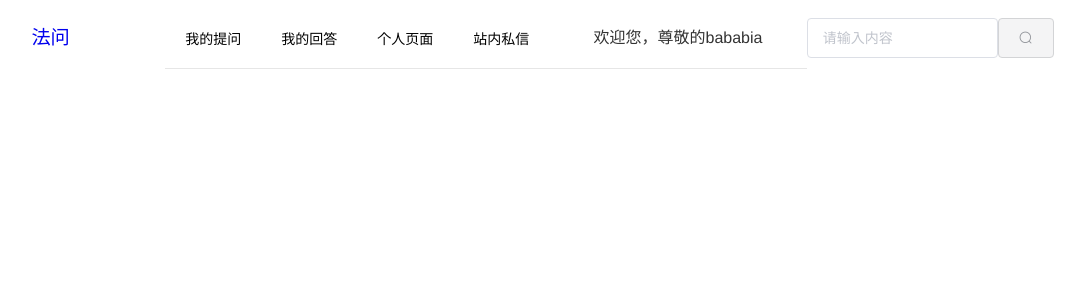
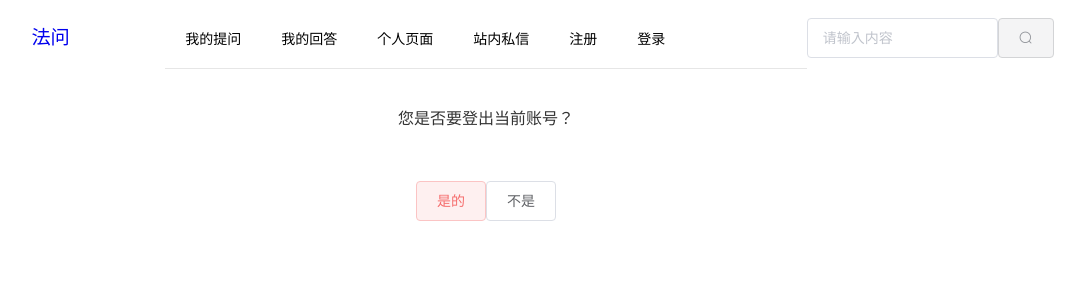
Before and after one commit to seikosha/fawen, a Vue app in the folder src/main/resources/frontend/: page /logout in a window 1280 px wide. Shown: the top 300 px of the page, without its empty margins (154-1239 px from the left). Built offline with nearby package versions, Linux system fonts and the light colour scheme; no server answers.

Commit message:
14th day logout function built

```diff
--- a/src/main/resources/frontend/src/App.vue
+++ b/src/main/resources/frontend/src/App.vue
@@ -1,18 +1,13 @@
 <template>
   <div id="app">
     <el-container>
-      <header1 v-show="header1_token"></header1>
-      <header2 v-show="header2_token"></header2>
+      <header1 v-show="header1_token" ></header1>
+      <header2 v-show="header2_token" ></header2>
 
       <router-view></router-view>
 
       <el-footer>
-        <div id="welcome">
-          <div>{{message.username}}</div>
-          <div>{{login_query}}</div>
-        </div>
       </el-footer>
-
     </el-container>
 
   </div>
@@ -53,27 +48,37 @@ import store from './store';
       header1,
       header2
     },
-    el:'#welcome',
+
+
 
     data(){
       return{
+
         message:{
           username:null
         },
-        login_query:'',
+        login_query:''+store.state.Authorization+'',
         header1_token: true,
         header2_token: false
       }
     },
-    mounted() {
-      if(store.state.Authorization != null || store.state.Authorization !== ''){
+
+
+
+    created() {
+      console.log('验证信息：'+this.$store.state.Authorization);
+      if(this.$store.state.Authorization == null) {
+        console.log('验证为null');
+      }else if (this.$store.state.Authorization === ''){
+        console.log('验证为空字符串')
+      }else{
         this.header1_token = false;
         this.header2_token = true;
+
       }
-      const axios = require('axios');
-      axios.get('/queryUserList').then(response=>(this.message=response.data[0]));
-      axios.get('/')
-  }}
+    },
+
+  }
 </script>
 
 
--- a/src/main/resources/frontend/src/components/header2.vue
+++ b/src/main/resources/frontend/src/components/header2.vue
@@ -17,7 +17,8 @@
           <el-menu-item index="2"><router-link to="/my_answers" tag="span">我的回答</router-link></el-menu-item>
           <el-menu-item index="3"><router-link to="/personal" tag="span">个人页面</router-link></el-menu-item>
           <el-menu-item index="4"><router-link to="/mails" tag="span">站内私信</router-link></el-menu-item>
-          <span>欢迎您，尊敬的{{username}}</span>
+          <el-menu-item index="5"><router-link to="/logout" tag="span">登出</router-link></el-menu-item>
+          <span>欢迎 {{username}}</span>
 
         </el-menu>
       </el-col>
@@ -41,7 +42,7 @@
         name: "header2",
         data() {
           return {
-            username: 'bababia'
+            username: ''+this.$store.state.Authorization+''
           }
         }
     }
--- a/src/main/resources/frontend/src/components/login.vue
+++ b/src/main/resources/frontend/src/components/login.vue
@@ -20,7 +20,6 @@
 </template>
 
 <script>
-    import {mapMutations} from "vuex";
 
     export default {
         name: "login",
@@ -45,6 +44,9 @@
         }
     },
       methods: {
+        refresh:function(){
+          this.$router.go(0)
+        },
         submitForm(formName) {
           const axios = require('axios');
           this.$refs[formName].validate((valid) => {
@@ -54,8 +56,11 @@
                 if(response.data[0].username === this.ruleForm.username){
                   this.userToken = response.data[0].username;
                   console.log('userToken:'+this.userToken);
+                  console.log('before:'+this.$store.state.Authorization);
                   this.$store.commit('changeLogin',{Authorization: this.userToken});
                   this.$router.push('/');
+                  this.refresh();
+                  console.log('after:'+this.$store.state.Authorization);
                 }
               }).catch(err => {
                 console.log('服务器连接失败');
--- /dev/null
+++ b/src/main/resources/frontend/src/components/logout.vue
@@ -0,0 +1,29 @@
+<template>
+    <el-container>
+      <el-main>
+        <p>您是否要登出当前账号？</p><br><br>
+
+        <router-link to="/"
+         v-bind="this.$store.commit('changeLogin',{Authorization: ''})"
+        @click.native="refresh"><el-button type="danger" plain>是的</el-button></router-link>
+        <router-link to="/"><el-button plain>不是</el-button></router-link>
+      </el-main>
+
+    </el-container>
+</template>
+
+<script>
+    export default {
+        name: "logout",
+        methods: {
+          refresh:function(){
+            this.$router.go(0)
+          },
+        }
+    }
+
+</script>
+
+<style scoped>
+
+</style>
--- a/src/main/resources/frontend/src/main.js
+++ b/src/main/resources/frontend/src/main.js
@@ -22,13 +22,13 @@ import left_card from "./components/left_card";
 import right_card from "./components/right_card";
 import constitution from "./components/constitution";
 import posts from "./components/posts";
+import logout from "./components/logout";
 
 
 Vue.use(VueRouter)
 Vue.use(ElementUI)
 Vue.use(Vuex)
 Vue.prototype.$echarts = echarts;
-// Vue.use(axios)
 
 const routes = [
 
@@ -46,9 +46,8 @@ const routes = [
   { path: '/left_card', component: left_card},
   { path: '/right_card', component: right_card},
   { path: '/constitution', component: constitution},
-  { path: '/posts', component: posts}
-
-
+  { path: '/posts', component: posts},
+  { path: '/logout', component: logout}
 ]
 
 const router = new VueRouter({
@@ -67,3 +66,48 @@ new Vue({
   router,
   store
 }).$mount('#app')//将这个实例挂载到id=app的根元素上
+
+const axios = require('axios');
+//异步请求前在header里加入token
+axios.interceptors.request.use(
+  config => {
+    if(config.url==='/login'||config.url==='/register'){  //如果是登录和注册操作，则不需要携带header里面的token
+    }else{
+      if (localStorage.getItem('Authorization')) {
+        config.headers.Authorizatior = localStorage.getItem('Authorization');
+      }
+    }
+    return config;
+  },
+  error => {
+    return Promise.reject(error);
+  });
+//异步请求后，判断token是否过期
+axios.interceptors.response.use(
+  response =>{
+    return response;
+  },
+  error => {
+    if(error.response){
+      switch (error.response.status) {
+        case 401:
+          localStorage.removeItem('Authorization');
+          this.$router.push('/');
+      }
+    }
+  }
+)
+//异步请求前判断请求的连接是否需要token
+// router.beforeEach((to, from, next) => {
+//   if (to.path === '/') {
+//     next();
+//   } else {
+//     let token = localStorage.getItem('Authorization');
+//     console.log("我是浏览器本地缓存的token: "+token);
+//     if (token === 'null' || token === '') {
+//       next('/');
+//     } else {
+//       next();
+//     }
+//   }
+// });
--- a/src/main/resources/frontend/src/store/index.js
+++ b/src/main/resources/frontend/src/store/index.js
@@ -5,23 +5,22 @@ Vue.use(Vuex);
 export default new Vuex.Store({
 
   state: {
-
-    Authorization: ''
     // // 存储token
-    // Authorization: localStorage.getItem('Authorization') ? localStorage.getItem('Authorization') : ''
+     Authorization: localStorage.getItem('Authorization') ? localStorage.getItem('Authorization') : ''
   },
 
   mutations: {
     // 修改token，并将token存入localStorage
-    // changeLogin (state,user) {
-    //   state.Authorization = user.Authorization;
-    //   console.log("store/index.js---到这里了!");
-    //   localStorage.setItem('Authorization', user.Authorization);
+    changeLogin (state,user) {
+      state.Authorization = user.Authorization;
+      console.log("store/index.js---到这里了!");
+      localStorage.setItem('Authorization', user.Authorization);
+    }
+
+    // changeLogin(username){
+    //   this.Authorization = username;
+    //   console.log('验证注入成功！');
+    //   console.log('验证信息为'+this.Authorization.toString());
     // }
-
-    changeLogin(username){
-      this.Authorization = username;
-      console.log('验证注入成功！');
-    }
   }
 });
```
Also changed, not shown: 1 other file (tests, documents, lock files or other folders).
